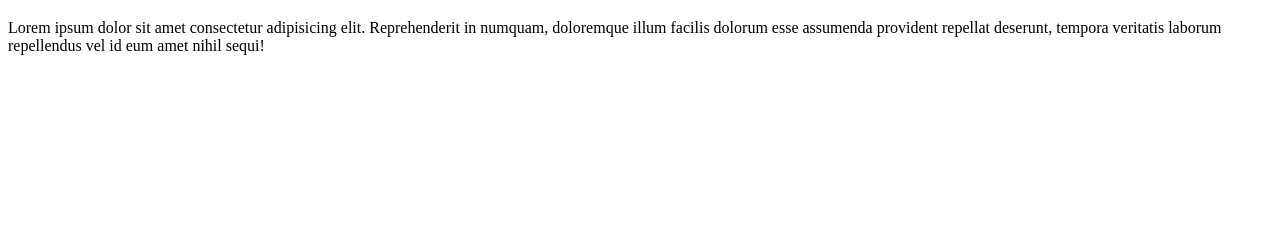
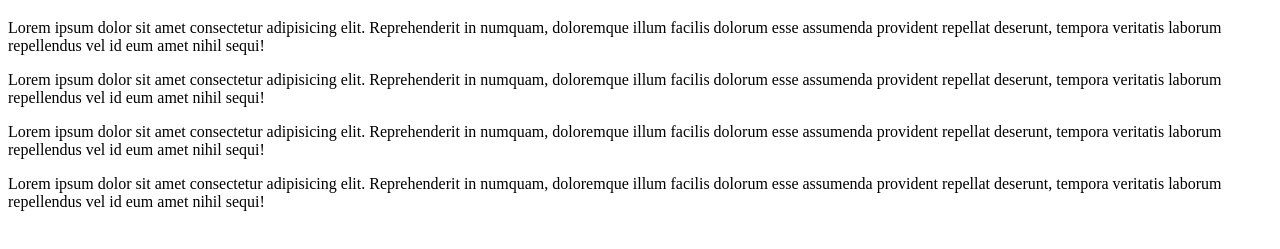
Before and after one commit to JeyJ2/Test, a plain HTML site: page index.html in a window 1280 px wide. Shown: the part 61-310 px from the top of the page. Drawn offline with Linux system fonts and the light colour scheme.

Commit message:
modification fichier test

```diff
--- a/index.html
+++ b/index.html
@@ -9,5 +9,8 @@
 <body>
     <h1>Titre 1</h1>
     <p>Lorem ipsum dolor sit amet consectetur adipisicing elit. Reprehenderit in numquam, doloremque illum facilis dolorum esse assumenda provident repellat deserunt, tempora veritatis laborum repellendus vel id eum amet nihil sequi!</p>
+    <p>Lorem ipsum dolor sit amet consectetur adipisicing elit. Reprehenderit in numquam, doloremque illum facilis dolorum esse assumenda provident repellat deserunt, tempora veritatis laborum repellendus vel id eum amet nihil sequi!</p>
+    <p>Lorem ipsum dolor sit amet consectetur adipisicing elit. Reprehenderit in numquam, doloremque illum facilis dolorum esse assumenda provident repellat deserunt, tempora veritatis laborum repellendus vel id eum amet nihil sequi!</p>
+    <p>Lorem ipsum dolor sit amet consectetur adipisicing elit. Reprehenderit in numquam, doloremque illum facilis dolorum esse assumenda provident repellat deserunt, tempora veritatis laborum repellendus vel id eum amet nihil sequi!</p>
 </body>
 </html>
```
